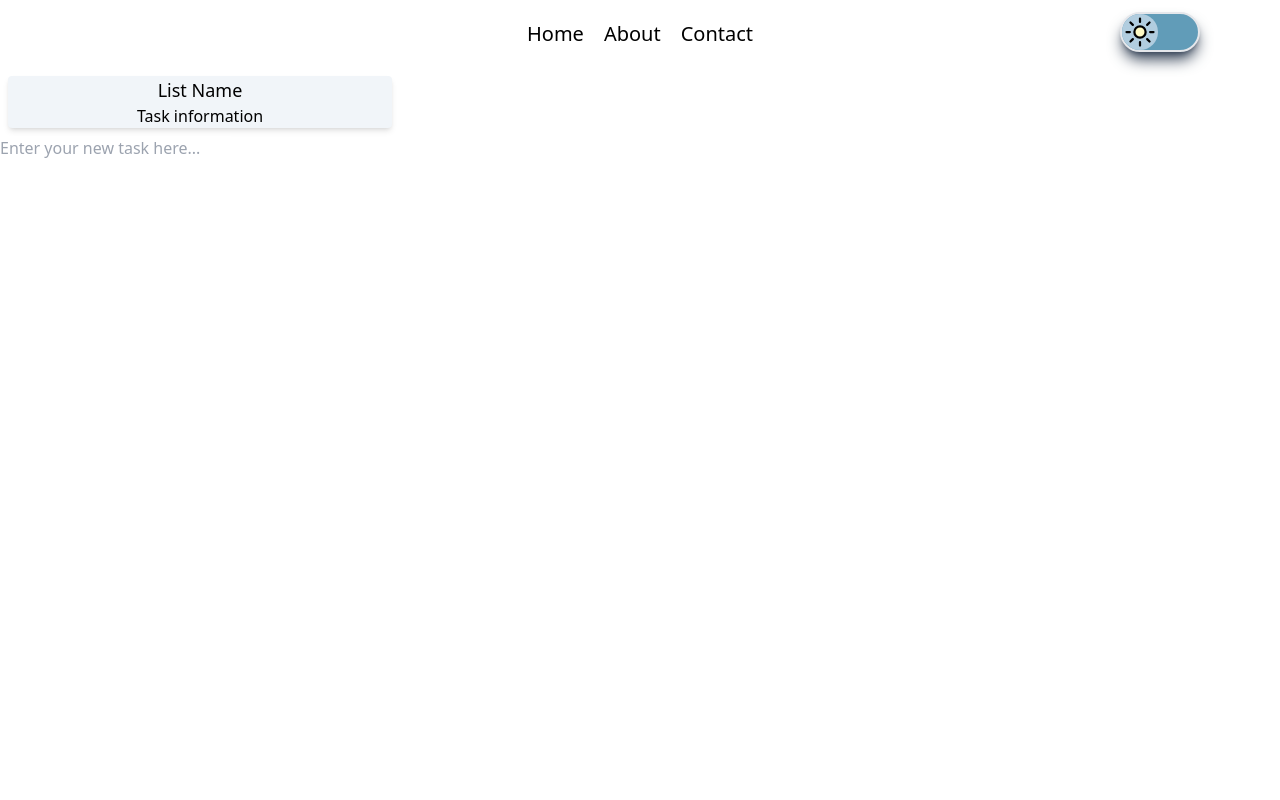
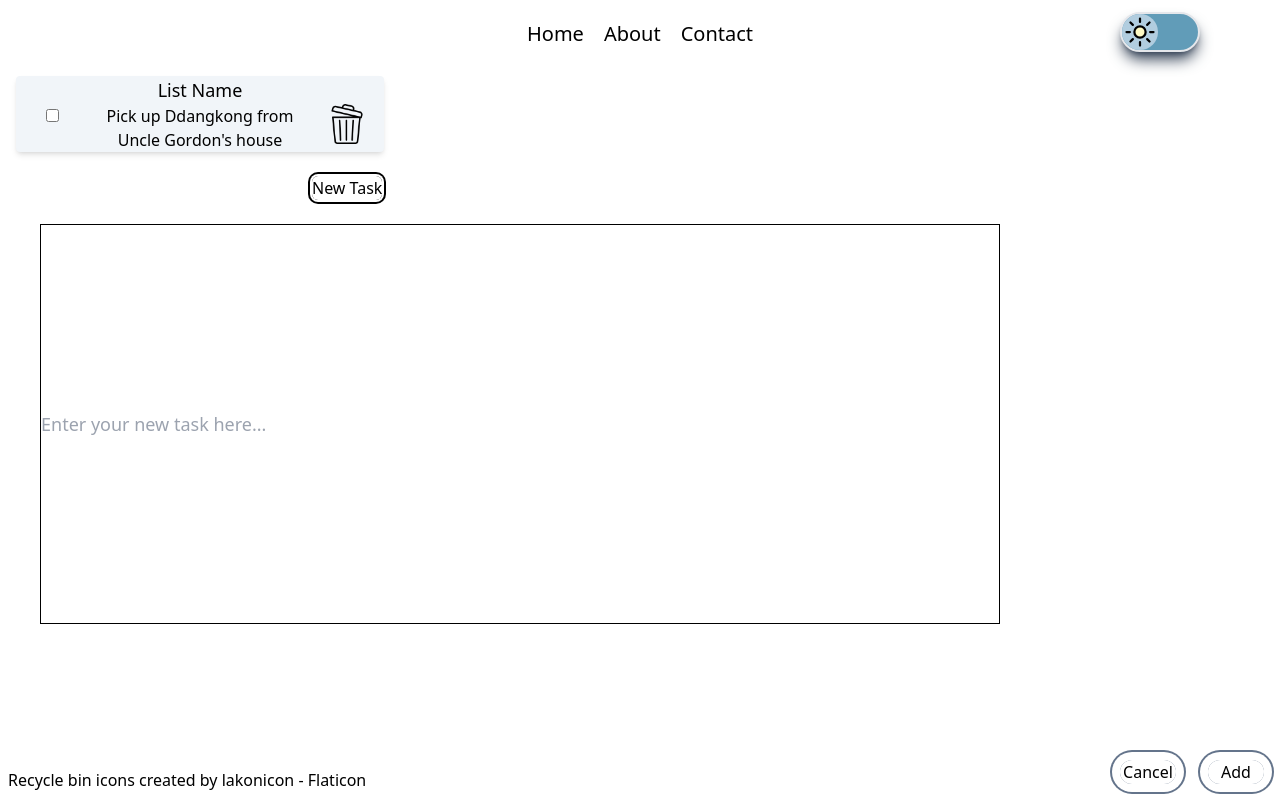
Before and after one commit to C-Ip/todo-application, a Next.js app: page / in a window 1280 px wide. Built offline with nearby package versions, Linux system fonts and the light colour scheme.

Commit message:
COMPLETED: Task form submission and saves to DB.

```diff
--- a/app/api/tasks/route.js
+++ b/app/api/tasks/route.js
@@ -2,16 +2,22 @@ import { NextResponse } from "next/server";
 import connectMongoDB from "../../lib/connectDatabase";
 import Task from "../../model/Task";
 
-
-export async function GET(req, res) {
-    await connectMongoDB;
-    return NextResponse.json(await Task.find());
+export async function GET(req) {
+    await connectMongoDB();
+    return NextResponse.json(await Task.find({}));
 }
 
 export async function POST(req) {
-    const {description, completed} = await req.json();
+    const {description, completed} = await req;
     await connectMongoDB();
+
     await Task.create({description, completed});
-
     return NextResponse.json({message: "Task Created"}, {status: 201});
 }
+
+export async function DELETE(req) {
+    await connectMongoDB();
+    await Task.deleteOne();
+
+    return NextResponse.json({message: "Task has been deleted."}, {status: 201});
+}
--- /dev/null
+++ b/app/components/CreateTask.jsx
@@ -0,0 +1,24 @@
+import { POST } from "../api/tasks/route";
+
+export default function CreateTask() {
+    async function create(taskFormData) {
+        "use server"
+        const taskDetails = {
+            "description": taskFormData.get("newTask"),
+            "completed": false,
+        }
+        POST(taskDetails);
+    }
+
+    return (
+        <div>
+            <form action={create}>
+                <input type="text" name="newTask" placeholder="Enter your new task here..." autoComplete="off" className="absolute left-10 w-9/12 h-1/2 border border-black border-solid text-lg"></input>
+                <div className="absolute bottom-0 right-0">
+                    <button name="cancel-task-button" className="text-center w-14 m-4 ring-slate-500 ring-offset-8 ring-2 rounded-full">Cancel</button>
+                    <button name="create-task-button" type="submit" className="text-center w-14 m-4 ring-slate-500 ring-offset-8 ring-2 rounded-full">Add</button>
+                </div>
+            </form>
+        </div>
+    )
+}
--- /dev/null
+++ b/app/components/Footer.jsx
@@ -0,0 +1,7 @@
+export default function Footer() {
+    return (
+        <div className="absolute bottom-0 m-2">
+            <a href="https://www.flaticon.com/free-icons/recycle-bin" title="recycle bin icons">Recycle bin icons created by lakonicon - Flaticon</a>
+        </div>
+    )
+}
--- /dev/null
+++ b/app/components/TaskList.jsx
@@ -0,0 +1,33 @@
+import Image from "next/image";
+import deleteIcon from "../../public/recycle-bin.png"
+import { GET } from "../api/tasks/route";
+
+export default async function TaskList() {
+
+
+
+    return (
+        <section>
+            <div className="m-2 max-w-sm">
+                <div className="relative max-w-sm m-2 bg-slate-100 rounded shadow-md text-center dark:text-[#b1cddf] dark:bg-slate-500">
+                    <h1 className="text-lg text-center">List Name</h1>
+                    {/* ---------------- Task Flext Box --------------------- */}
+                    <div className="flex flex-row">
+                        <div className="basis-1/5"><input type="checkbox" value={false}></input></div>
+                        <div className="basis-3/5">Pick up Ddangkong from Uncle Gordon's house</div>
+                        <div className="basis-1/5"><button value="deleteTask" type="button" placeholder="Delete">
+                            <Image
+                                src={deleteIcon}
+                                alt="Image of a trash can to represent delete."
+                                width={40}
+                                height={40}
+                            /></button>
+                        </div>
+                    </div>
+                    {/* ---------------------------------------------------------- */}
+                </div>
+                <button value="newTask" className="relative left-3/4 rounded-md ring-offset-2 ring-2 border-solid ring-black m-4">New Task</button>
+            </div>
+        </section>
+    )
+}
--- a/app/components/TodoItems.jsx
+++ /dev/null
@@ -1,9 +0,0 @@
-
-export default function TodoItems() {
-    return (
-        // TO DO: Create the GET to do task functionality.
-        <section>
-
-        </section>
-    )
-}
--- a/app/layout.js
+++ b/app/layout.js
@@ -1,6 +1,7 @@
 import './globals.css';
 import Header from './components/NavigationBar';
 import DarkMode from './components/DarkMode';
+import Footer from './components/Footer';
 
 export const metadata = {
   title: 'Calvin Ip Website',
@@ -15,6 +16,7 @@ export default function RootLayout({ children }) {
       <body className='dark:bg-slate-600'>
         <Header />
         <DarkMode />
+        <Footer />
         <main>{children}</main>
       </body>
     </html>
--- a/app/page.js
+++ b/app/page.js
@@ -1,29 +1,14 @@
-import { redirect } from 'next/navigation';
-import { revalidatePath } from 'next/cache';
+import { redirect } from "next/navigation";
+import TaskList from "./components/TaskList";
+import CreateTask from "./components/CreateTask";
 
 export default function Home() {
+  return (
+    <section className="">
+      <TaskList />
 
-  async function createTask(formData) {
-    'use server'
-    // Replace this code with MongoDB code to create the new task
-    console.log(formData.get("newTask"));
-
-    // TO DO: Fix the redirect so that the home pages reloads after submitting a new to do item.
-    redirect("/");
-  }
-
-  return (
-    <section>
-      <div className="max-w-sm m-2 bg-slate-100 rounded shadow-md text-center dark:text-[#b1cddf] dark:bg-slate-500">
-        <h1 className="text-lg">List Name</h1>
-        <p>Task information</p>
-      </div>
-      <div>
-        <form action={createTask}>
-          <input type="text" name="newTask" placeholder="Enter your new task here..." autoComplete="off"></input>
-          <button value="Create" type="submit"></button>
-        </form>
-      </div>
+      {/* Form UI to create a new task */}
+      <CreateTask />
     </section>
   );
 }
```
Also changed, not shown: app/lib/connectDatabase.js (line endings or trailing spaces), public/recycle-bin.png (added), public/trash-bin.png (added).
